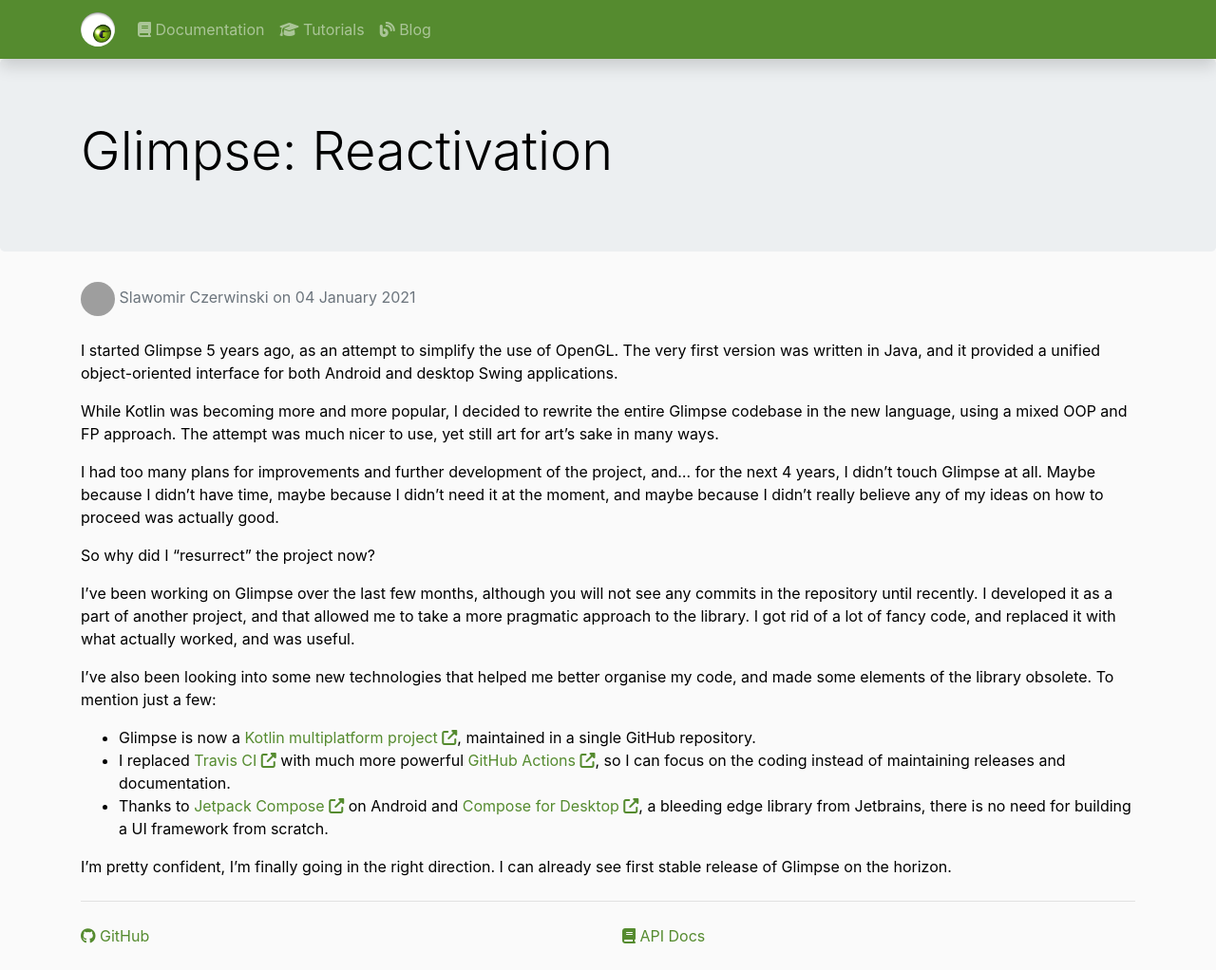
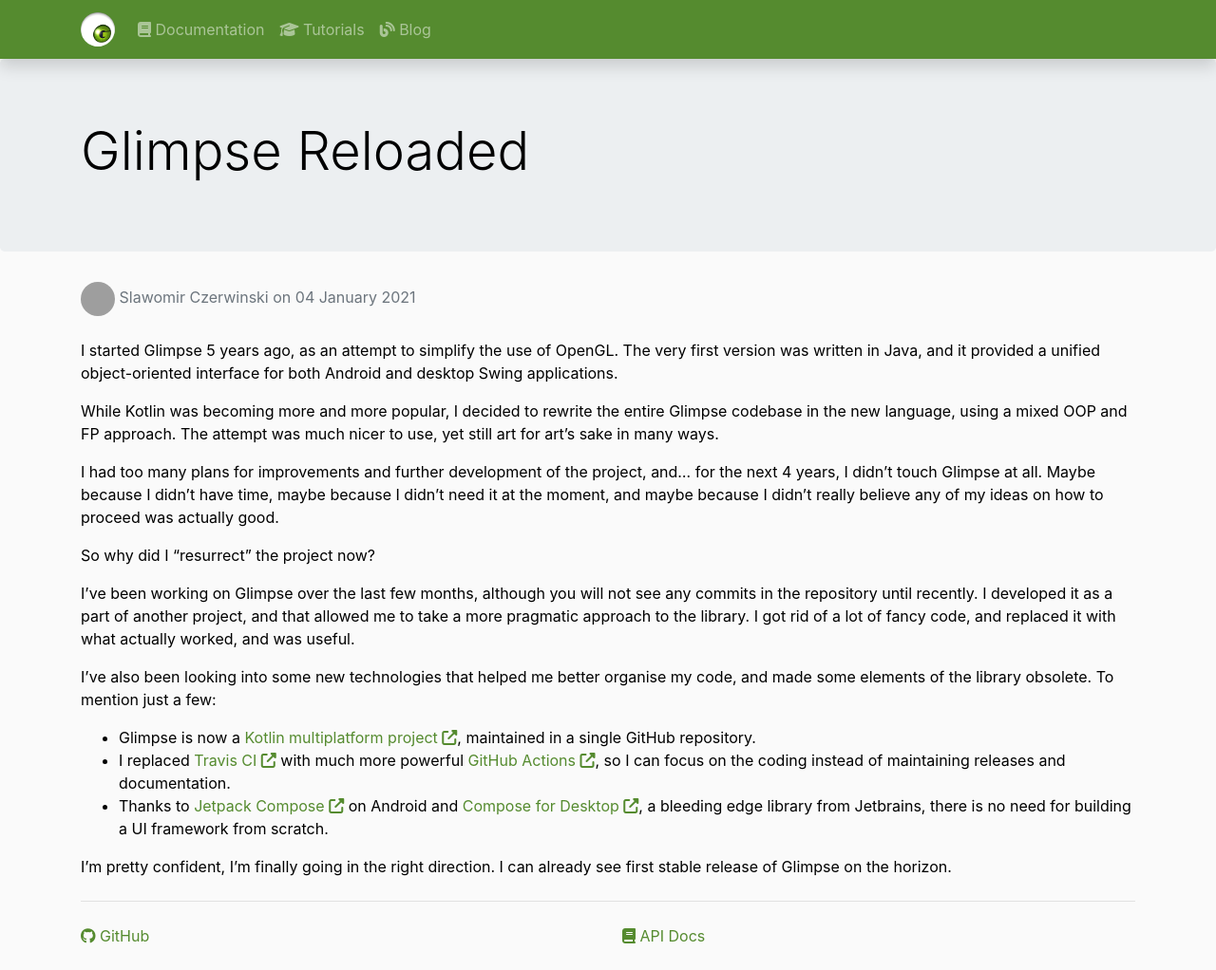
Before and after one commit to glimpse-graphics/glimpse-graphics.github.io, a Jekyll site: the page built from _posts/2021-01-04-glimpse-reloaded.md, in a window 1280 px wide and 1022 px high. Shown: the whole window at 95% size. Built offline with Jekyll 4.4.1, drawn with Linux system fonts in a browser that asks for light colours; nearby versions of some CDN libraries; grey boxes are pictures that could not be loaded.

Commit message:
Fix blog post title

```diff
--- a/_data/news.yml
+++ b/_data/news.yml
@@ -1,7 +1,7 @@
 - date: 2021-01-04
-  title: "Glimpse: Reactivation"
+  title: "Glimpse Reloaded"
   content: |
     Glimpse development starts again, this time as a Kotlin
     multiplatform project.
-  url: /2021/01/04/glimpse-reactivation.html
+  url: /2021/01/04/glimpse-reloaded.html
   tags: glimpse
--- a/_posts/2021-01-04-glimpse-reactivation.md
+++ b/_posts/2021-01-04-glimpse-reloaded.md
@@ -1,6 +1,6 @@
 ---
-title: "Glimpse: Reactivation"
-mobileTitle: "Glimpse: Reactivation"
+title: "Glimpse Reloaded"
+mobileTitle: "Glimpse Reloaded"
 layout: post
 abstract: |
   Glimpse development starts again, this time as a Kotlin
@@ -8,7 +8,7 @@
 keywords: glimpse
 author: sczerwinski
 tags: glimpse
-image: 2021-01-04-glimpse-reactivation.png
+image: 2021-01-04-glimpse-reloaded.png
 ---
 
 I started Glimpse 5 years ago, as an attempt to simplify the use of OpenGL.
```
Also changed, not shown: assets/img/post/2021-01-04-glimpse-reloaded.png (renamed from assets/img/post/2021-01-04-glimpse-reactivation.png).
